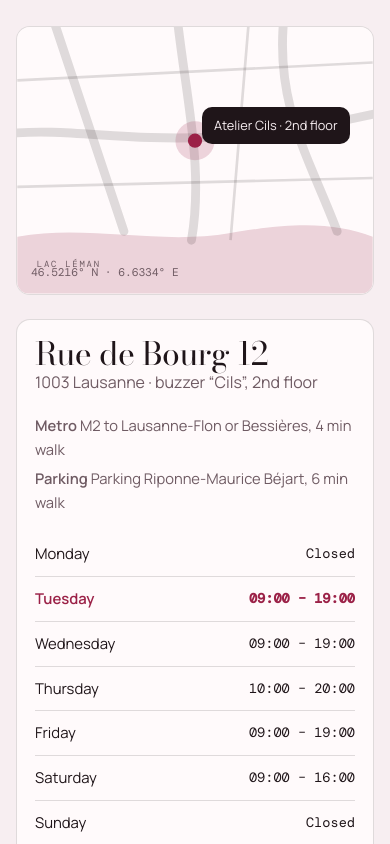
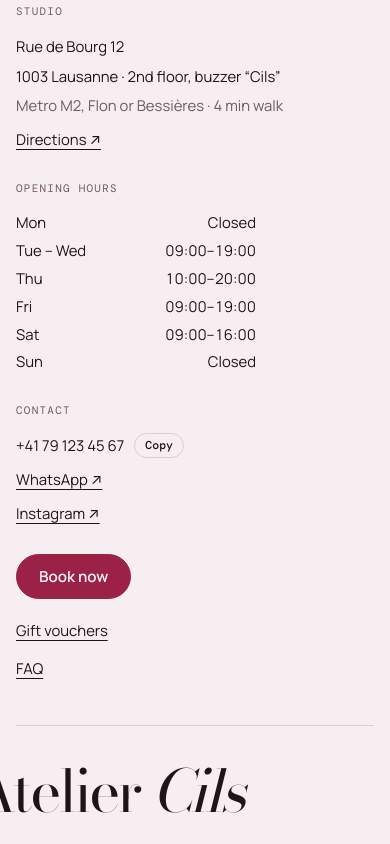
Before and after one commit to Anna8295/atelier-cils, a React (Vite) app: page / in a window 390 px wide. Shown: the part 6760-7604 px from the top of the page. Built offline with nearby package versions, Linux system fonts and the light colour scheme.

Commit message:
Move location and contact into a compact footer
Drop the Find the studio section and its drawn map. The footer (on
every page) now has four columns: studio address with directions,
grouped opening hours, phone/WhatsApp/Instagram, and Book now with
gift vouchers and FAQ.

```diff
--- a/src/components/Contact.jsx
+++ /dev/null
@@ -1,97 +0,0 @@
-import { useEffect, useRef, useState } from 'react'
-import { useLang } from '../i18n/LanguageContext.jsx'
-import { useToast } from '../lib/context.js'
-import { HOURS, CONTACT } from '../lib/data.js'
-import SectionHead from './SectionHead.jsx'
-
-// weekday in Lausanne, whatever the visitor's time zone
-function zurichWeekday() {
-  const wd = new Intl.DateTimeFormat('en-GB', { timeZone: 'Europe/Zurich', weekday: 'short' }).format(new Date())
-  return ['Sun', 'Mon', 'Tue', 'Wed', 'Thu', 'Fri', 'Sat'].indexOf(wd)
-}
-const pad = (h) => String(h).padStart(2, '0') + ':00'
-const ORDER = [1, 2, 3, 4, 5, 6, 0] // Monday first
-
-export default function Contact() {
-  const { t } = useLang()
-  const c = t.contact
-  const toast = useToast()
-  const phoneRef = useRef(null)
-  const [today, setToday] = useState(zurichWeekday)
-
-  useEffect(() => {
-    const id = setInterval(() => setToday(zurichWeekday()), 60000)
-    return () => clearInterval(id)
-  }, [])
-
-  const copy = () => {
-    navigator.clipboard?.writeText(CONTACT.phone).then(
-      () => toast(c.copied),
-      () => {
-        window.getSelection().selectAllChildren(phoneRef.current)
-        toast(c.selected)
-      },
-    )
-  }
-
-  return (
-    <section className="section" id="contact" style={{ paddingTop: 0 }}>
-      <div className="wrap">
-        <SectionHead a={c.titleA} em={c.titleEm} />
-        <div className="contact">
-          <div className="map">
-            <svg viewBox="0 0 400 300" aria-hidden="true">
-              <rect width="400" height="300" fill="var(--surface)" />
-              <path d="M0 236 C 80 222, 160 246, 240 232 S 360 222, 400 236 L400 300 L0 300Z" fill="var(--soft)" />
-              <g stroke="var(--line)" strokeWidth="10" fill="none" strokeLinecap="round">
-                <path d="M-10 120 C 90 110, 180 150, 410 96" />
-                <path d="M180 -10 C 190 80, 210 160, 196 240" />
-                <path d="M40 -10 L 120 230" />
-                <path d="M300 -10 C 290 90, 330 150, 360 230" />
-              </g>
-              <g stroke="var(--line)" strokeWidth="3" fill="none">
-                <path d="M0 60 L400 40" />
-                <path d="M0 180 L400 170" />
-                <path d="M260 0 L 240 240" />
-              </g>
-              <text x="22" y="270" fontFamily="DM Mono, monospace" fontSize="10" fill="var(--muted)" letterSpacing="2">{c.lake}</text>
-              <circle cx="200" cy="128" r="22" fill="var(--accent)" opacity=".18" />
-              <circle cx="200" cy="128" r="8" fill="var(--accent)" />
-            </svg>
-            <span className="pin-lbl">{c.pin}</span>
-            <span className="coords">{CONTACT.coords}</span>
-          </div>
-          <div className="panel addr">
-            <div>
-              <h3>{c.street}</h3>
-              <p style={{ color: 'var(--muted)' }}>{c.city}</p>
-            </div>
-            <div className="transit">
-              <span><b>{c.metro[0]}</b> {c.metro[1]}</span>
-              <span><b>{c.parking[0]}</b> {c.parking[1]}</span>
-            </div>
-            <table className="hours">
-              <tbody>
-                {ORDER.map((d) => (
-                  <tr key={d} className={d === today ? 'today' : ''}>
-                    <td>{c.days[d]}</td>
-                    <td>{HOURS[d] ? `${pad(HOURS[d][0])} – ${pad(HOURS[d][1])}` : c.closed}</td>
-                  </tr>
-                ))}
-              </tbody>
-            </table>
-            <div className="copyrow">
-              <span className="mono" ref={phoneRef}>{CONTACT.phone}</span>
-              <button type="button" className="small-btn" onClick={copy}>{c.copy}</button>
-            </div>
-            <div style={{ display: 'flex', flexWrap: 'wrap', gap: 8 }}>
-              <a className="btn accent" href={CONTACT.whatsapp} target="_blank" rel="noopener noreferrer">WhatsApp ↗</a>
-              <a className="btn ghost" href={CONTACT.instagram} target="_blank" rel="noopener noreferrer">Instagram ↗</a>
-              <a className="btn ghost" href={CONTACT.maps} target="_blank" rel="noopener noreferrer">{c.directions}</a>
-            </div>
-          </div>
-        </div>
-      </div>
-    </section>
-  )
-}
--- a/src/components/Footer.jsx
+++ b/src/components/Footer.jsx
@@ -1,13 +1,37 @@
 import { useEffect, useRef } from 'react'
 import { Link } from 'react-router-dom'
 import { useLang } from '../i18n/LanguageContext.jsx'
-import { CONTACT } from '../lib/data.js'
+import { useToast } from '../lib/context.js'
+import { CONTACT, HOURS } from '../lib/data.js'
 import { gsap, prefersReducedMotion } from '../lib/motion.js'
 
+const ORDER = [1, 2, 3, 4, 5, 6, 0] // Monday first
+const pad = (h) => String(h).padStart(2, '0') + ':00'
+
+// "Tue – Wed 09:00–19:00": consecutive days with the same hours share a line
+function groupHours(c) {
+  const groups = []
+  ORDER.forEach((d) => {
+    const key = JSON.stringify(HOURS[d])
+    const last = groups[groups.length - 1]
+    if (last && last.key === key) last.to = d
+    else groups.push({ key, from: d, to: d, hours: HOURS[d] })
+  })
+  return groups.map((g) => ({
+    days: g.from === g.to ? c.daysShort[g.from] : `${c.daysShort[g.from]} – ${c.daysShort[g.to]}`,
+    time: g.hours ? `${pad(g.hours[0])}–${pad(g.hours[1])}` : c.closed,
+  }))
+}
+
+// Footer on every page: studio, opening hours, contact, booking,
+// then the wordmark and the legal links.
 export default function Footer() {
   const { t } = useLang()
   const f = t.footer
+  const c = t.contact
+  const toast = useToast()
   const ref = useRef(null)
+  const phoneRef = useRef(null)
 
   useEffect(() => {
     if (prefersReducedMotion()) return
@@ -17,19 +41,64 @@ export default function Footer() {
     return () => ctx.revert()
   }, [])
 
+  const copy = () => {
+    navigator.clipboard?.writeText(CONTACT.phone).then(
+      () => toast(c.copied),
+      () => {
+        window.getSelection().selectAllChildren(phoneRef.current)
+        toast(c.selected)
+      },
+    )
+  }
+
   return (
     <>
-      <footer className="site" ref={ref}>
+      <footer className="site" id="contact" ref={ref}>
         <div className="wrap">
+          <div className="foot-grid">
+            <div className="foot-col">
+              <span className="foot-k">{c.studio}</span>
+              <p>{c.street}</p>
+              <p>{c.city}</p>
+              <p className="foot-muted">{c.metro}</p>
+              <a className="foot-link" href={CONTACT.maps} target="_blank" rel="noopener noreferrer">{c.directions}</a>
+            </div>
+
+            <div className="foot-col">
+              <span className="foot-k">{c.hours}</span>
+              <ul className="foot-hours">
+                {groupHours(c).map((g) => (
+                  <li key={g.days}>
+                    <span>{g.days}</span>
+                    <span>{g.time}</span>
+                  </li>
+                ))}
+              </ul>
+            </div>
+
+            <div className="foot-col">
+              <span className="foot-k">{c.contact}</span>
+              <p className="foot-phone">
+                <span ref={phoneRef}>{CONTACT.phone}</span>
+                <button type="button" className="foot-copy" onClick={copy}>{c.copy}</button>
+              </p>
+              <a className="foot-link" href={CONTACT.whatsapp} target="_blank" rel="noopener noreferrer">WhatsApp ↗</a>
+              <a className="foot-link" href={CONTACT.instagram} target="_blank" rel="noopener noreferrer">Instagram ↗</a>
+            </div>
+
+            <div className="foot-col foot-cta">
+              <a className="btn accent" href="#book" data-cursor="Book">{t.nav.book}</a>
+              <Link className="foot-link" to="/gift">{f.vouchers}</Link>
+              <Link className="foot-link" to="/visit#faq">{f.faq}</Link>
+            </div>
+          </div>
+
           <div className="wordmark" aria-hidden="true">
             Atelier <em>Cils</em>
           </div>
           <div className="foot-row">
             <span>{f.rights}</span>
-            <nav aria-label="Footer">
-              <Link to="/gift">{f.vouchers}</Link>
-              <Link to="/visit#faq">{f.faq}</Link>
-              <a href="#contact">{f.contact}</a>
+            <nav aria-label="Legal">
               <a href="#top">{f.imprint}</a>
               <a href="#top">{f.privacy}</a>
             </nav>
--- a/src/i18n/translations.js
+++ b/src/i18n/translations.js
@@ -274,16 +274,15 @@ export const translations = {
       done: (a) => `Request ready for a CHF ${a} voucher. On the live site this goes to checkout with TWINT or card.`,
     },
 
+    // footer: studio, hours, contact
     contact: {
-      titleA: 'Find ',
-      titleEm: 'the studio.',
-      pin: 'Atelier Cils · 2nd floor',
-      lake: 'LAC LÉMAN',
+      studio: 'Studio',
+      hours: 'Opening hours',
+      contact: 'Contact',
       street: 'Rue de Bourg 12',
-      city: '1003 Lausanne · buzzer “Cils”, 2nd floor',
-      metro: ['Metro', 'M2 to Lausanne-Flon or Bessières, 4 min walk'],
-      parking: ['Parking', 'Parking Riponne-Maurice Béjart, 6 min walk'],
-      days: ['Sunday', 'Monday', 'Tuesday', 'Wednesday', 'Thursday', 'Friday', 'Saturday'],
+      city: '1003 Lausanne · 2nd floor, buzzer “Cils”',
+      metro: 'Metro M2, Flon or Bessières · 4 min walk',
+      daysShort: ['Sun', 'Mon', 'Tue', 'Wed', 'Thu', 'Fri', 'Sat'],
       closed: 'Closed',
       copy: 'Copy',
       copied: 'Number copied',
@@ -297,7 +296,6 @@ export const translations = {
       privacy: 'Privacy policy',
       vouchers: 'Gift vouchers',
       faq: 'FAQ',
-      contact: 'Contact',
     },
   },
 }
--- a/src/index.css
+++ b/src/index.css
@@ -395,26 +395,25 @@ p{margin:0}
 @media (max-width:860px){.voucher{grid-template-columns:1fr}}
 
 /* CONTACT */
-.contact{display:grid;grid-template-columns:1fr 1fr;gap:24px}
-.map{position:relative;aspect-ratio:4/3;max-width:100%;border-radius:var(--radius);overflow:hidden;background:var(--surface);border:1px solid var(--line)}
-.map svg{width:100%;height:100%;display:block}
-.map .pin-lbl{position:absolute;left:52%;top:30%;background:var(--ink);color:var(--bg);font-size:.8rem;padding:8px 12px;border-radius:10px;white-space:nowrap}
-.map .coords{position:absolute;left:14px;bottom:12px;font-family:var(--f-mono);font-size:.7rem;color:var(--muted)}
-.hours{width:100%;border-collapse:collapse;font-size:.93rem;font-variant-numeric:tabular-nums}
-.hours td{padding:10px 0;border-bottom:1px solid var(--line)}
-.hours td:last-child{text-align:right;font-family:var(--f-mono);font-size:.85rem}
-.hours tr.today td{color:var(--accent);font-weight:600}
-.addr{display:grid;gap:18px}
-.addr h3{font-size:2rem}
-.copyrow{display:flex;flex-wrap:wrap;gap:8px;align-items:center}
-.copyrow .mono{font-size:.95rem;user-select:all}
-.small-btn{font:500 .78rem var(--f-mono);border:1px solid var(--line);background:transparent;color:var(--ink);border-radius:999px;padding:6px 11px;cursor:pointer}
-.transit{display:grid;gap:6px;font-size:.92rem;color:var(--muted)}
-.transit b{color:inherit;font-weight:600}
-@media (max-width:860px){.contact{grid-template-columns:1fr}}
 
 /* FOOTER */
 footer.site{border-top:1px solid var(--line);padding-block:48px calc(48px + env(safe-area-inset-bottom,0px))}
+.foot-grid{display:grid;grid-template-columns:minmax(0,1.3fr) minmax(0,1fr) minmax(0,1fr) auto;gap:32px 40px;padding-bottom:44px;margin-bottom:40px;border-bottom:1px solid var(--line)}
+.foot-col{display:grid;gap:6px;align-content:start;font-size:.93rem;min-width:0}
+.foot-k{font-family:var(--f-mono);font-size:.68rem;letter-spacing:.12em;text-transform:uppercase;color:var(--muted);margin-bottom:8px}
+.foot-muted{color:var(--muted)}
+.foot-link{color:var(--ink);text-decoration:underline;text-underline-offset:4px;text-decoration-thickness:1px;justify-self:start;margin-top:4px}
+.foot-link:hover{text-underline-offset:6px}
+.foot-hours{list-style:none;margin:0;padding:0;display:grid;gap:4px;font-variant-numeric:tabular-nums}
+.foot-hours li{display:flex;justify-content:space-between;gap:16px;max-width:240px}
+.foot-phone{display:flex;flex-wrap:wrap;align-items:center;gap:10px}
+.foot-phone span{user-select:all}
+.foot-copy{border:1px solid var(--line);background:transparent;color:var(--ink);border-radius:999px;padding:4px 10px;font:500 .72rem var(--f-mono);cursor:pointer}
+.foot-copy:hover{border-color:var(--ink)}
+.foot-cta{justify-items:start;gap:10px}
+.foot-cta .btn{margin-bottom:6px}
+@media (max-width:980px){.foot-grid{grid-template-columns:repeat(2,minmax(0,1fr))}}
+@media (max-width:560px){.foot-grid{grid-template-columns:1fr;gap:28px}}
 .wordmark{font-family:var(--f-display);font-size:clamp(3.4rem,15vw,13rem);line-height:.85;letter-spacing:-.04em;white-space:nowrap;overflow:hidden}
 .wordmark em{color:inherit}
 .foot-row{display:flex;flex-wrap:wrap;justify-content:space-between;gap:16px;margin-top:32px;font-size:.85rem;color:var(--muted)}
--- a/src/pages/Home.jsx
+++ b/src/pages/Home.jsx
@@ -5,7 +5,6 @@ import Gallery from '../components/Gallery.jsx'
 import Reviews from '../components/Reviews.jsx'
 import GoodToKnow from '../components/GoodToKnow.jsx'
 import Booking from '../components/booking/Booking.jsx'
-import Contact from '../components/Contact.jsx'
 
 // The home page does one job: show results and get the booking.
 // Everything supporting lives on the detail pages behind <GoodToKnow />.
@@ -19,7 +18,6 @@ export default function Home() {
       <Reviews />
       <GoodToKnow />
       <Booking />
-      <Contact />
     </>
   )
 }
```
